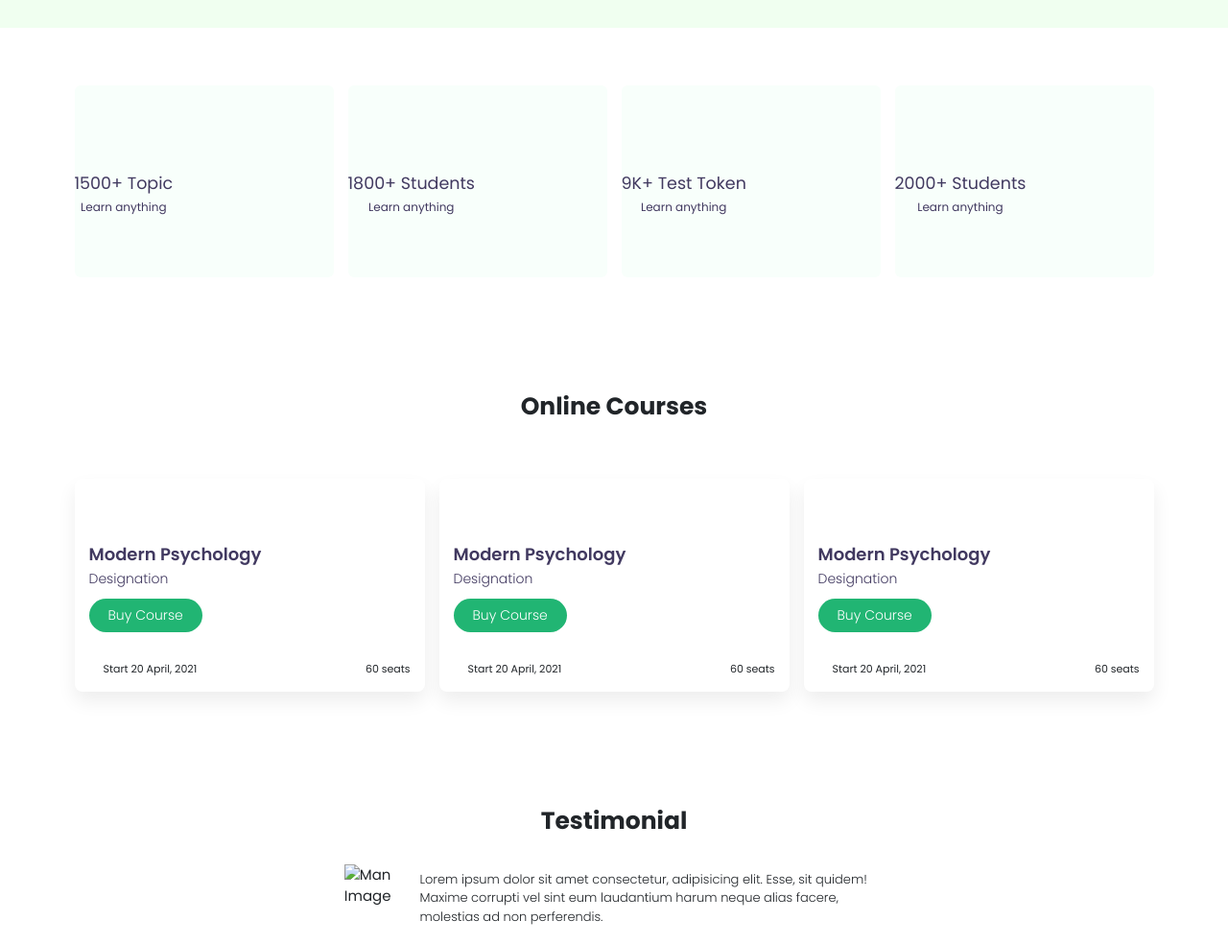
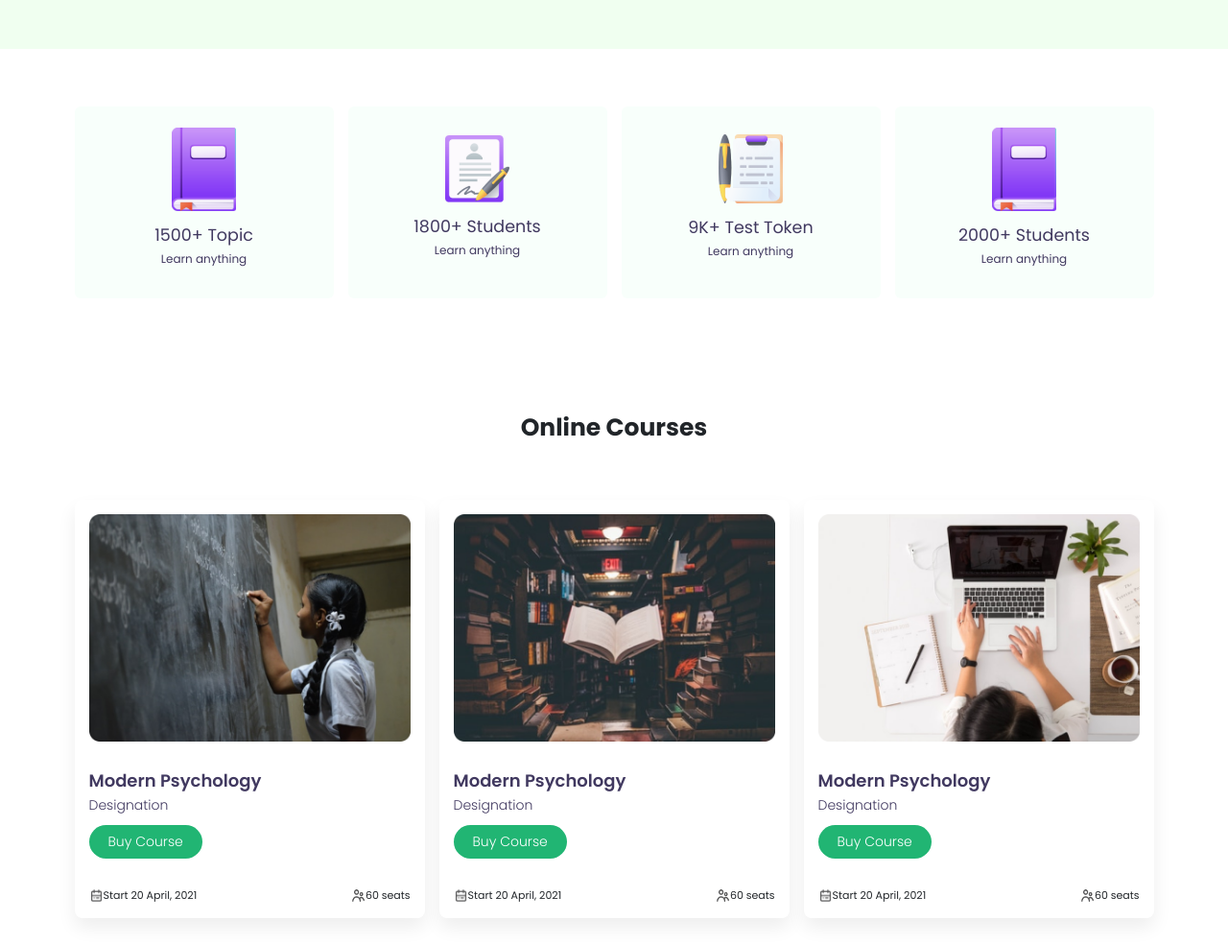
Before and after one commit to Akib17/e-school, a plain HTML site: page index.html in a window 1280 px wide. Shown: the part 500-1484 px from the top of the page at 96% size. Drawn offline with nearby package versions, Linux system fonts and the light colour scheme; the site is published under a folder, as on GitHub Pages, so addresses that start at the root find nothing.

Commit message:
Complete the project

```diff
--- a/index.html
+++ b/index.html
@@ -25,7 +25,7 @@
                 <div class="row">
                     <nav class="navbar navbar-expand-md navbar-light">
                         <div class="container-fluid">
-                            <a class="navbar-brand" href="#"><img class="w-25" src="/ICON/Logo.png" alt=""></a>
+                            <a class="navbar-brand" href="#"><img class="w-25" src="ICON/Logo.png" alt=""></a>
                             <button class="navbar-toggler" type="button" data-bs-toggle="collapse"
                                 data-bs-target="#navbarSupportedContent" aria-controls="navbarSupportedContent"
                                 aria-expanded="false" aria-label="Toggle navigation">
@@ -70,7 +70,7 @@
                     </div>
                 </div>
                 <div class="col-md-12 col-lg-6">
-                    <img class="w-75" src="/Photos/Illustration.png" alt="">
+                    <img class="w-75" src="Photos/Illustration.png" alt="">
                 </div>
             </div>
         </div>
@@ -84,7 +84,7 @@
                 <div class="col-md-3 col-6">
                     <div class="single__box text-center d-flex align-items-center">
                         <div class="box__content">
-                            <img class="w-25" src="/ICON/book.png" alt="">
+                            <img class="w-25" src="ICON/book.png" alt="">
                             <h3 class="font-weight-normal mt-4">1500+ Topic</h3>
                             <p>Learn anything</p>
                         </div>
@@ -93,7 +93,7 @@
                 <div class="col-md-3 col-6">
                     <div class="single__box text-center d-flex align-items-center">
                         <div class="box__content">
-                            <img class="w-25" src="/ICON/Student.png" alt="">
+                            <img class="w-25" src="ICON/Student.png" alt="">
                             <h3 class="font-weight-normal mt-4">1800+ Students</h3>
                             <p>Learn anything</p>
                         </div>
@@ -102,7 +102,7 @@
                 <div class="col-md-3 col-6">
                     <div class="single__box text-center d-flex align-items-center">
                         <div class="box__content">
-                            <img class="w-25" src="/ICON/Test.png" alt="">
+                            <img class="w-25" src="ICON/Test.png" alt="">
                             <h3 class="font-weight-normal mt-4">9K+ Test Token</h3>
                             <p>Learn anything</p>
                         </div>
@@ -111,7 +111,7 @@
                 <div class="col-md-3 col-6">
                     <div class="single__box text-center d-flex align-items-center">
                         <div class="box__content">
-                            <img class="w-25" src="/ICON/book.png" alt="">
+                            <img class="w-25" src="ICON/book.png" alt="">
                             <h3 class="font-weight-normal mt-4">2000+ Students</h3>
                             <p>Learn anything</p>
                         </div>
@@ -129,17 +129,17 @@
                 <h1 class="text-center fw-bold my-5 pb-4">Online Courses</h1>
                 <div class="col-md-6 col-lg-4 col-12 mt-4">
                     <div class="single__course">
-                        <img src="/Photos/Morder pyschology.png" alt="">
+                        <img src="Photos/Morder pyschology.png" alt="">
                         <h4>Modern Psychology</h4>
                         <p>Designation</p>
                         <button class="my__btn">Buy Course</button>
                         <div class="d-flex justify-content-between course__bottom mt-5">
                             <div class="d-flex align-items-center">
-                                <img class="my__icon" src="/ICON/calendar.png" alt="">
+                                <img class="my__icon" src="ICON/calendar.png" alt="">
                                 <span>Start 20 April, 2021</span>
                             </div>
                             <div class="d-flex">
-                                <img class="my__icon" src="/ICON/people.png" alt="">
+                                <img class="my__icon" src="ICON/people.png" alt="">
                                 <span>60 seats</span>
                             </div>
                         </div>
@@ -147,17 +147,17 @@
                 </div>
                 <div class="col-md-6 col-lg-4 col-12 mt-4">
                     <div class="single__course">
-                        <img src="/Photos/Morder psyc.png" alt="">
+                        <img src="Photos/Morder psyc.png" alt="">
                         <h4>Modern Psychology</h4>
                         <p>Designation</p>
                         <button class="my__btn">Buy Course</button>
                         <div class="d-flex justify-content-between course__bottom mt-5">
                             <div class="d-flex align-items-center">
-                                <img class="my__icon" src="/ICON/calendar.png" alt="">
+                                <img class="my__icon" src="ICON/calendar.png" alt="">
                                 <span>Start 20 April, 2021</span>
                             </div>
                             <div class="d-flex">
-                                <img class="my__icon" src="/ICON/people.png" alt="">
+                                <img class="my__icon" src="ICON/people.png" alt="">
                                 <span>60 seats</span>
                             </div>
                         </div>
@@ -165,17 +165,17 @@
                 </div>
                 <div class="col-md-6 col-lg-4 col-12 mt-4">
                     <div class="single__course">
-                        <img src="/Photos/Morder pychons.png" alt="">
+                        <img src="Photos/Morder pychons.png" alt="">
                         <h4>Modern Psychology</h4>
                         <p>Designation</p>
                         <button class="my__btn">Buy Course</button>
                         <div class="d-flex justify-content-between course__bottom mt-5">
                             <div class="d-flex align-items-center">
-                                <img class="my__icon" src="/ICON/calendar.png" alt="">
+                                <img class="my__icon" src="ICON/calendar.png" alt="">
                                 <span>Start 20 April, 2021</span>
                             </div>
                             <div class="d-flex">
-                                <img class="my__icon" src="/ICON/people.png" alt="">
+                                <img class="my__icon" src="ICON/people.png" alt="">
                                 <span>60 seats</span>
                             </div>
                         </div>
@@ -192,7 +192,7 @@
             <row>
                 <h1 class="fw-bold my-5 text-center">Testimonial</h1>
                 <div class="col-md-6 mx-auto d-flex align-items-center">
-                    <img src="/Photos/Man.png" alt="Man Image">
+                    <img src="Photos/Man.png" alt="Man Image">
                     <p>Lorem ipsum dolor sit amet consectetur, adipisicing elit. Esse, sit quidem! Maxime corrupti vel
                         sint eum laudantium harum neque alias facere, molestias ad non perferendis.</p>
                 </div>
```
